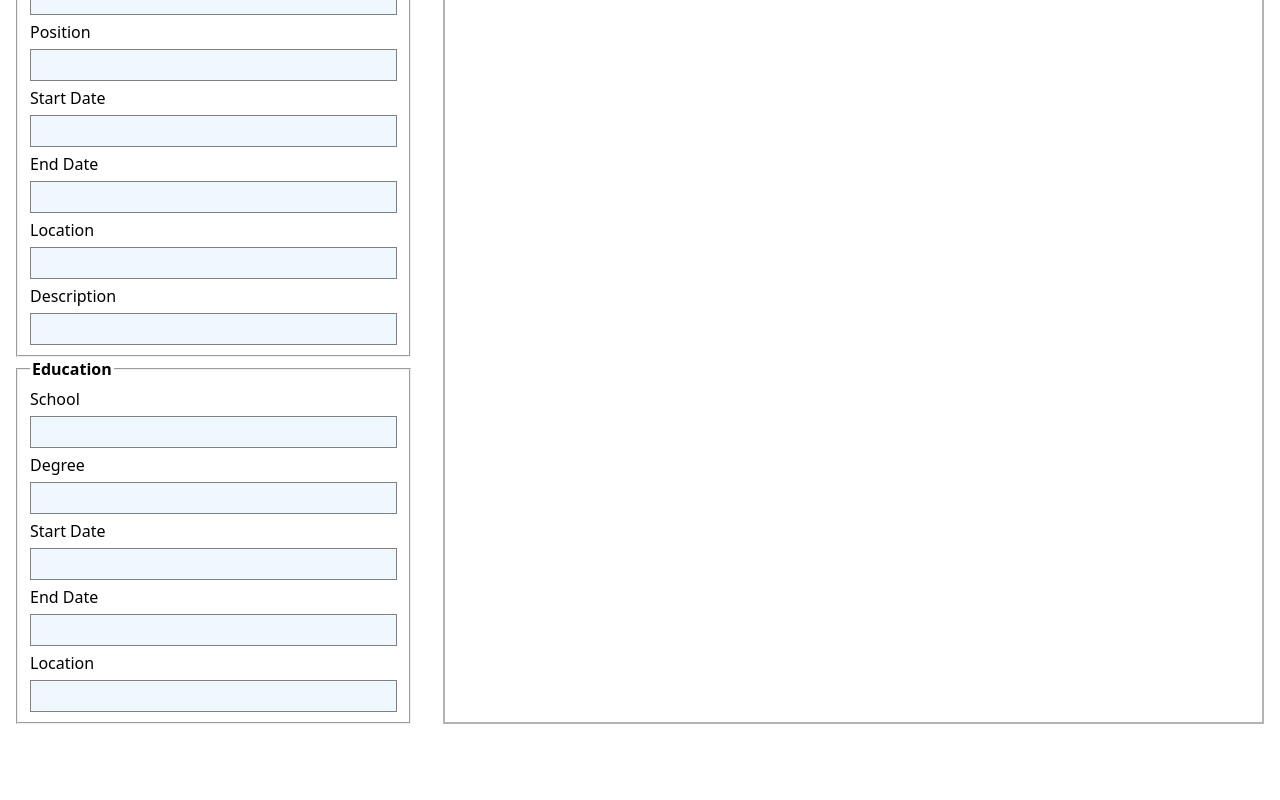
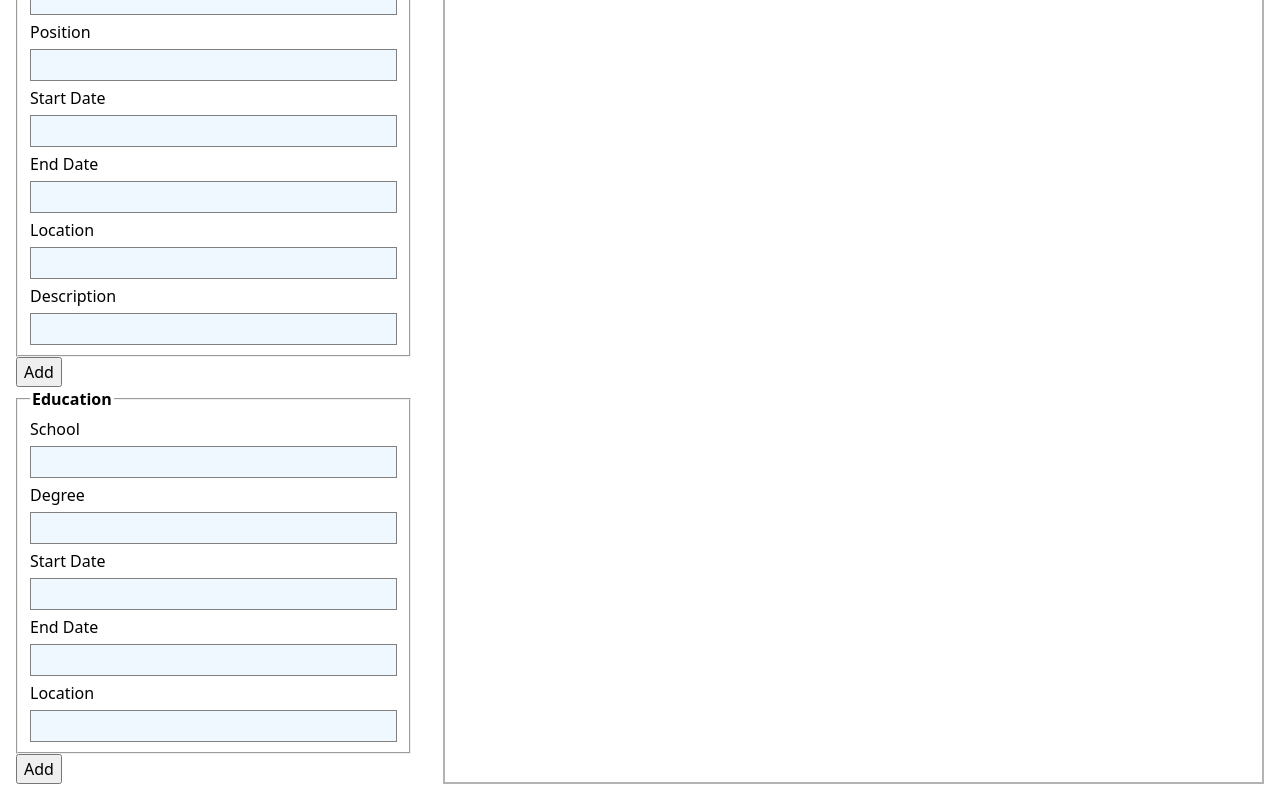
Before and after one commit to CopyypoC/odin-cv-application, a React (Vite) app: page / in a window 1280 px wide. Shown: the part 440-1240 px from the top of the page. Before the commit the page ends 1180 px from the top, so only its background shows below. Built offline with nearby package versions, Linux system fonts and the light colour scheme.

Commit message:
feat: create experience and education add buttons

```diff
--- a/src/components/EducationList.jsx
+++ b/src/components/EducationList.jsx
@@ -3,5 +3,10 @@ export function EducationList({ educationData }) {
     return <li key={item.id}>{item.school}</li>;
   });
 
-  return <ul>{educationItems}</ul>;
+  return (
+    <ul>
+      {educationItems}
+      <button type="button">Add</button>
+    </ul>
+  );
 }
--- a/src/components/ExperienceList.jsx
+++ b/src/components/ExperienceList.jsx
@@ -3,5 +3,10 @@ export function ExperienceList({ experienceData }) {
     return <li key={item.id}>{item.company}</li>;
   });
 
-  return <ul>{experienceItems}</ul>;
+  return (
+    <ul>
+      {experienceItems}
+      <button type="button">Add</button>
+    </ul>
+  );
 }
```
